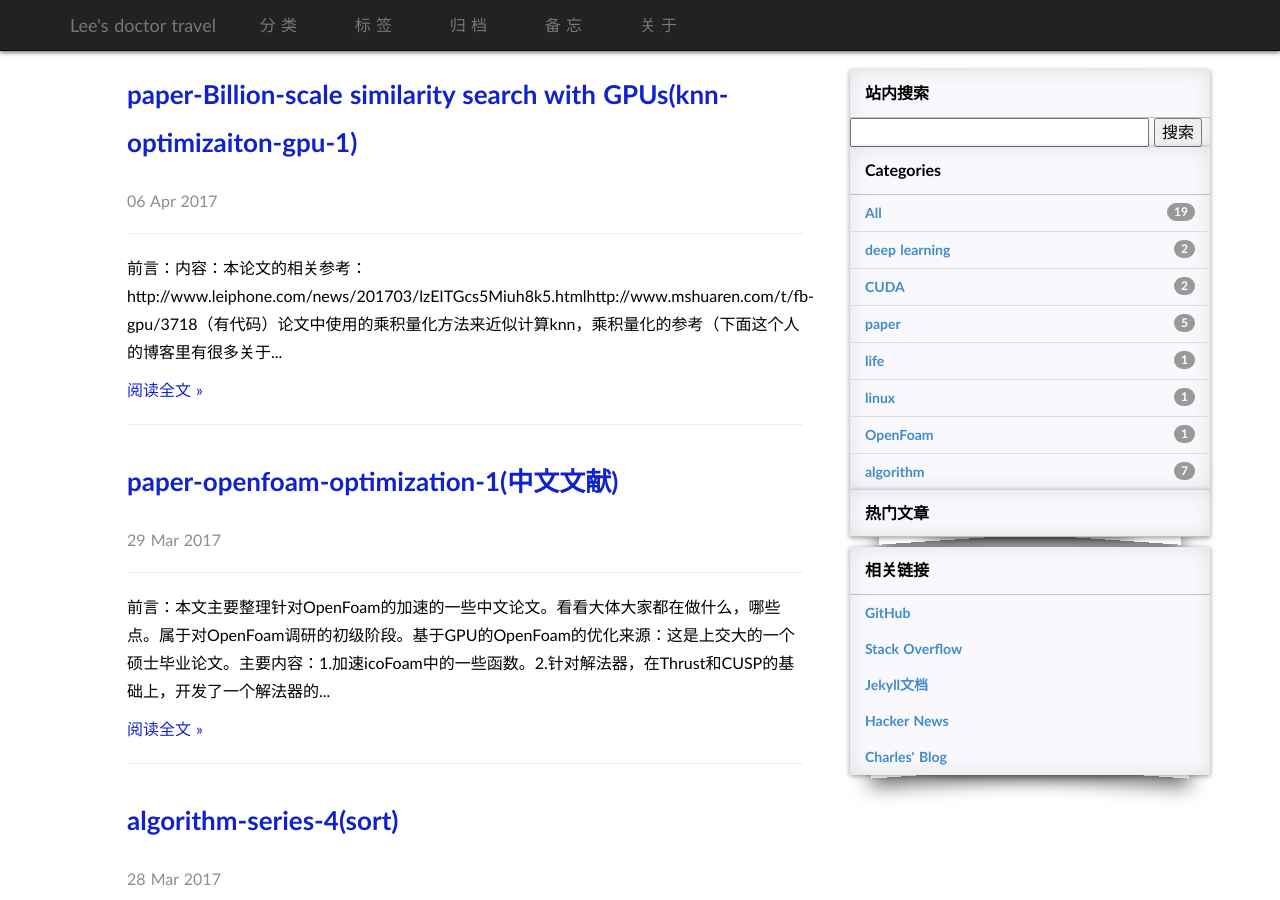
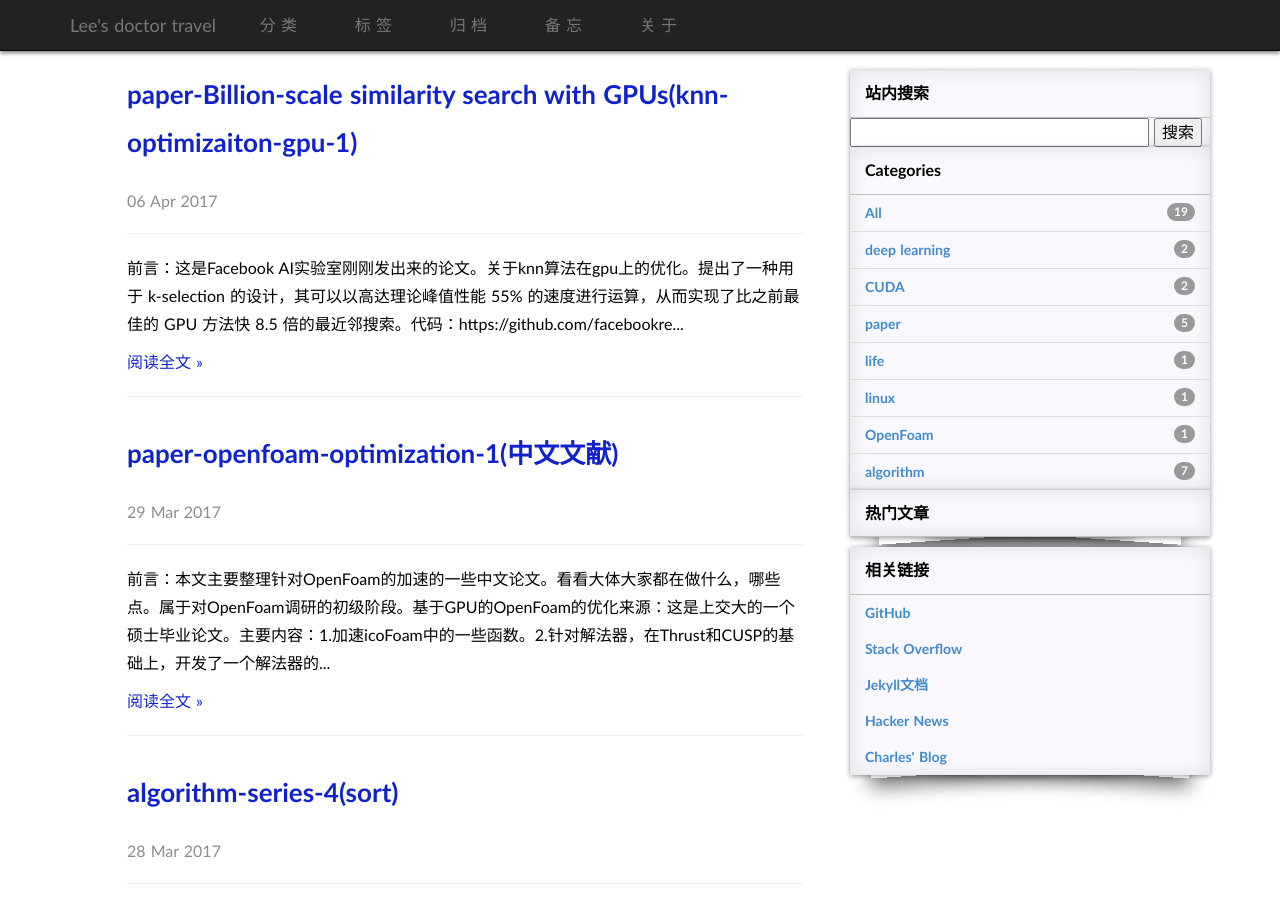
Before and after one commit to limin2015/limin2015.github.io, a Jekyll site: the page built from index.html, in a window 1280 px wide and 900 px high. Built offline with Jekyll 4.4.1, drawn with Linux system fonts in a browser that asks for light colours; some web fonts are replaced; the list of posts is cut into pages by our own code; comment, search, counter and statistics services are not loaded.

Commit message:
knn-paper-1

```diff
--- a/_posts/2017-4-6-paper-weekly-knn-gpu.md
+++ b/_posts/2017-4-6-paper-weekly-knn-gpu.md
@@ -8,6 +8,11 @@ tags:       [paper]
 
 **前言：**
 
+	这是Facebook AI实验室刚刚发出来的论文。关于knn算法在gpu上的优化。提出了一种用于 k-selection 的设计，其可以以高达理论峰值性能 55% 的速度进行运算，从而实现了比之前最佳的 GPU 方法快 8.5 倍的最近邻搜索。
+
+**代码**：
+
+	https://github.com/facebookresearch/faiss
 
 ## 内容：
 
```
